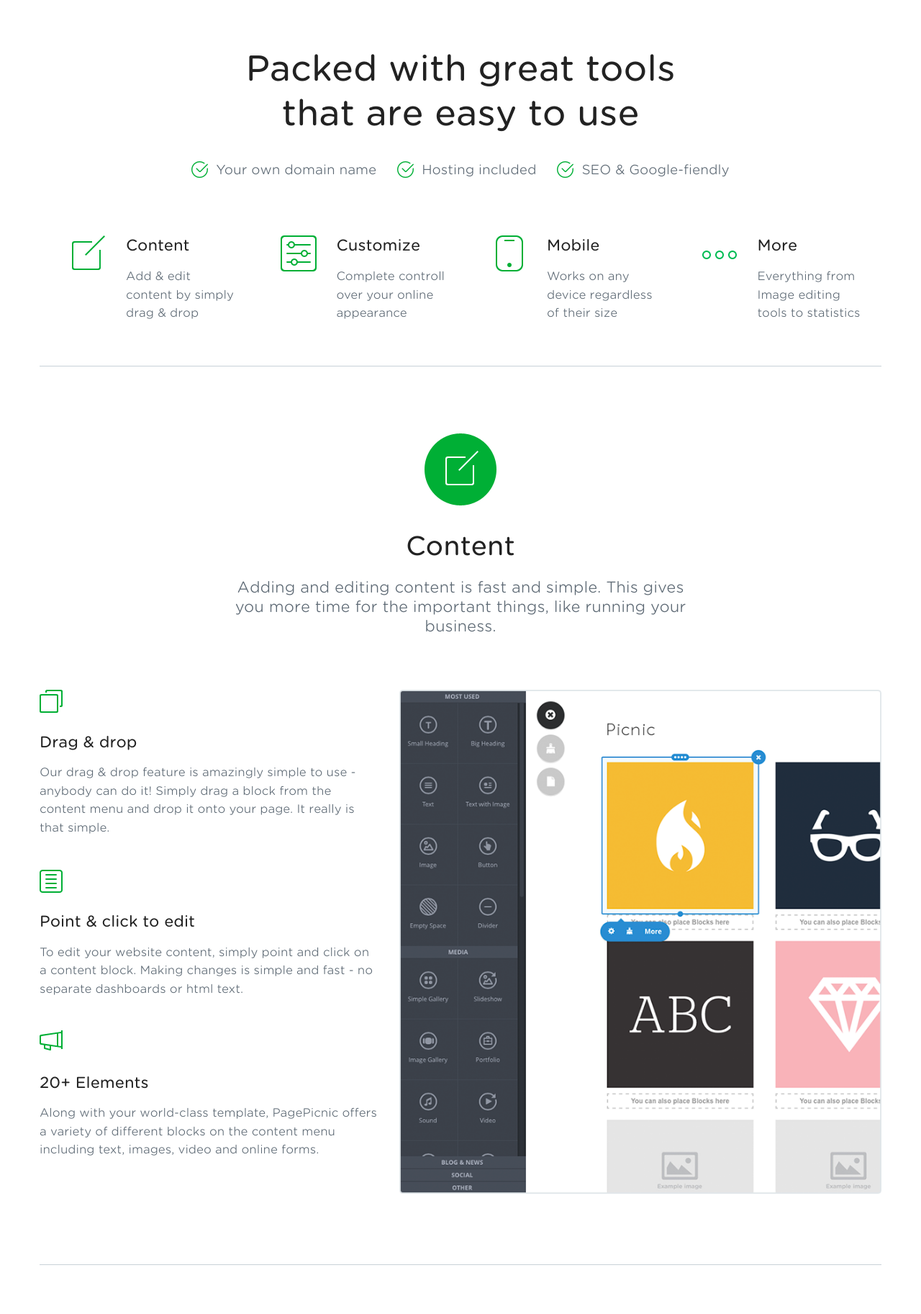
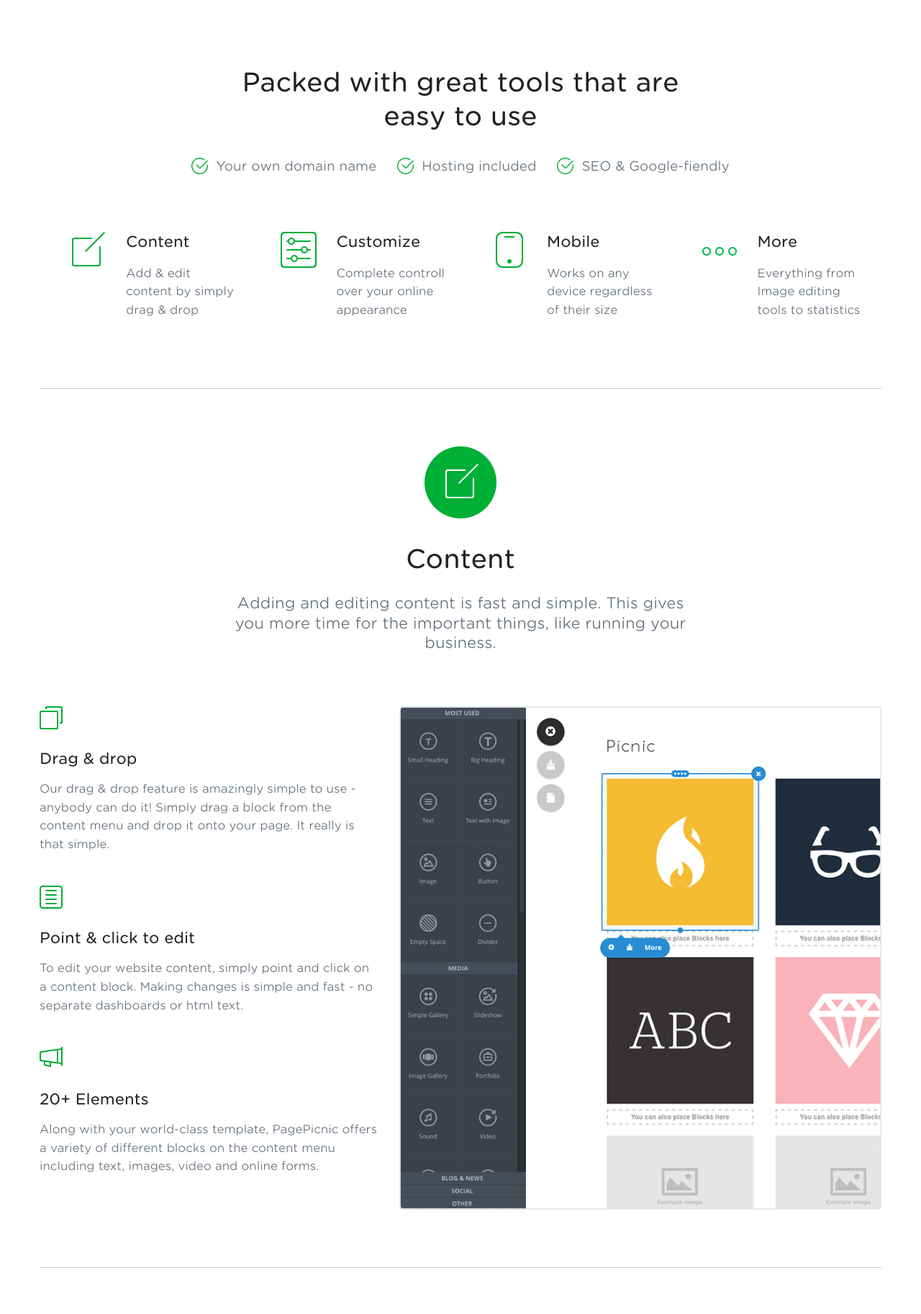
Before and after one commit to shulginilya/pagepicnic, a PHP site: page /features.html in a window 1280 px wide. Shown: the part 95-1920 px from the top of the page at 72% size. Run offline with PHP 8.4, Linux system fonts and the light colour scheme; style sheets or scripts are compiled from the project's sources; some libraries are stand-ins or nearby versions.

Commit message:
ongoing updates

```diff
--- a/allfeatures.html
+++ b/allfeatures.html
@@ -418,7 +418,7 @@
       </div>
 
 
-      <div class='start_trial_section'>
+      <div class='start_trial_section regular_content_block'>
         <div class='container'>
             <div class='row clearfix'>
                 <h1 class='h'>Start your free 30-day trial </h1>
--- a/css/elements.css
+++ b/css/elements.css
@@ -458,8 +458,8 @@ body .header.fixed {
 }
 /* line 370, ../sass/elements.scss */
 body .regular_content_block .container {
-  padding-top: 90px;
-  padding-bottom: 100px;
+  padding-top: 80px;
+  padding-bottom: 80px;
 }
 /* line 374, ../sass/elements.scss */
 body .regular_content_block .h {
--- a/css/features.css
+++ b/css/features.css
@@ -1,11 +1,9 @@
 @import url("elements.css");
 /* line 4, ../sass/features.scss */
 .features_intro_section .container {
-  padding-top: 53px;
-  padding-bottom: 45px;
   border-bottom: solid 1px #c8d1d8;
 }
-/* line 9, ../sass/features.scss */
+/* line 7, ../sass/features.scss */
 .features_intro_section .h {
   font-size: 48px;
   color: #222222;
@@ -14,16 +12,16 @@
   margin: 0 auto;
   text-align: center;
 }
-/* line 17, ../sass/features.scss */
+/* line 15, ../sass/features.scss */
 .features_intro_section .init_f_list_wrap {
   margin-top: 35px;
 }
-/* line 21, ../sass/features.scss */
+/* line 19, ../sass/features.scss */
 .features_intro_section .init_f_list li {
   display: inline-block;
   margin-right: 25px;
 }
-/* line 24, ../sass/features.scss */
+/* line 22, ../sass/features.scss */
 .features_intro_section .init_f_list li p {
   line-height: 23px;
   font-size: 18px;
@@ -32,59 +30,57 @@
   text-align: left;
   font-weight: 200;
 }
-/* line 33, ../sass/features.scss */
+/* line 31, ../sass/features.scss */
 .features_intro_section .init_f_list li:last-child {
   margin-right: 0px;
 }
-/* line 37, ../sass/features.scss */
+/* line 35, ../sass/features.scss */
 .features_intro_section .full_f_list_wrap {
   margin-top: 80px;
 }
-/* line 41, ../sass/features.scss */
+/* line 39, ../sass/features.scss */
 .features_intro_section .full_f_list li.ffl_item {
   margin-bottom: 15px;
 }
-/* line 43, ../sass/features.scss */
+/* line 41, ../sass/features.scss */
 .features_intro_section .full_f_list li.ffl_item .lf {
   float: left;
   width: 40%;
 }
-/* line 46, ../sass/features.scss */
+/* line 44, ../sass/features.scss */
 .features_intro_section .full_f_list li.ffl_item .lf img {
   display: block;
   max-width: 100%;
   margin: 0 auto;
 }
-/* line 52, ../sass/features.scss */
+/* line 50, ../sass/features.scss */
 .features_intro_section .full_f_list li.ffl_item .rf {
   float: left;
   width: 60%;
 }
-/* line 55, ../sass/features.scss */
+/* line 53, ../sass/features.scss */
 .features_intro_section .full_f_list li.ffl_item .rf p.rf_r {
   font-size: 16px;
   line-height: 1.6em;
   font-weight: 200;
 }
-/* line 60, ../sass/features.scss */
+/* line 58, ../sass/features.scss */
 .features_intro_section .full_f_list li.ffl_item .rf .rf_h {
   font-size: 21px;
   color: #222222;
   margin-bottom: 17px;
 }
 
-/* line 71, ../sass/features.scss */
+/* line 69, ../sass/features.scss */
 .full_content_section .container {
-  padding-top: 93px;
-  padding-bottom: 98px;
   border-bottom: solid 1px #c8d1d8;
 }
-/* line 77, ../sass/features.scss */
+/* line 73, ../sass/features.scss */
 .full_content_section .img_ic_holder img {
   display: block;
   margin: 0 auto;
 }
-/* line 82, ../sass/features.scss */
+/* line 78, ../sass/features.scss */
 .full_content_section .h {
   font-size: 36px;
   color: #222222;
@@ -92,7 +88,7 @@
   text-align: center;
   margin-bottom: 20px;
 }
-/* line 89, ../sass/features.scss */
+/* line 85, ../sass/features.scss */
 .full_content_section .disc {
   text-align: center;
   font-size: 21px;
@@ -102,11 +98,11 @@
   margin-bottom: 75px;
   font-weight: 200;
 }
-/* line 100, ../sass/features.scss */
+/* line 96, ../sass/features.scss */
 .full_content_section .fcs_desc_segment .fsc_seg_block {
   margin-bottom: 45px;
 }
-/* line 102, ../sass/features.scss */
+/* line 98, ../sass/features.scss */
 .full_content_section .fcs_desc_segment .fsc_seg_block .h {
   font-size: 21px;
   color: #222222;
@@ -114,30 +110,28 @@
   margin-top: 23px;
   margin-bottom: 16px;
 }
-/* line 109, ../sass/features.scss */
+/* line 105, ../sass/features.scss */
 .full_content_section .fcs_desc_segment .fsc_seg_block .desc {
   font-size: 16px;
   text-align: left;
   line-height: 1.6em;
   font-weight: 200;
 }
-/* line 116, ../sass/features.scss */
+/* line 112, ../sass/features.scss */
 .full_content_section .fcs_desc_segment .fsc_seg_block:last-child {
   margin-bottom: 0px;
 }
 
-/* line 123, ../sass/features.scss */
+/* line 119, ../sass/features.scss */
 .full_customize_section .container {
-  padding-top: 93px;
-  padding-bottom: 98px;
   border-bottom: solid 1px #c8d1d8;
 }
-/* line 129, ../sass/features.scss */
+/* line 123, ../sass/features.scss */
 .full_customize_section .img_ic_holder img {
   display: block;
   margin: 0 auto;
 }
-/* line 134, ../sass/features.scss */
+/* line 128, ../sass/features.scss */
 .full_customize_section .h {
   font-size: 36px;
   color: #222222;
@@ -145,7 +139,7 @@
   text-align: center;
   margin-bottom: 20px;
 }
-/* line 141, ../sass/features.scss */
+/* line 135, ../sass/features.scss */
 .full_customize_section .disc {
   text-align: center;
   font-size: 21px;
@@ -155,11 +149,11 @@
   margin-bottom: 75px;
   font-weight: 200;
 }
-/* line 151, ../sass/features.scss */
+/* line 145, ../sass/features.scss */
 .full_customize_section .f_cust_desc_segment .f_cust_seg_block {
   margin-bottom: 45px;
 }
-/* line 153, ../sass/features.scss */
+/* line 147, ../sass/features.scss */
 .full_customize_section .f_cust_desc_segment .f_cust_seg_block .h {
   font-size: 21px;
   color: #222222;
@@ -167,30 +161,28 @@
   margin-top: 23px;
   margin-bottom: 16px;
 }
-/* line 160, ../sass/features.scss */
+/* line 154, ../sass/features.scss */
 .full_customize_section .f_cust_desc_segment .f_cust_seg_block .desc {
   font-size: 16px;
   text-align: left;
   line-height: 1.6em;
   font-weight: 200;
 }
-/* line 167, ../sass/features.scss */
+/* line 161, ../sass/features.scss */
 .full_customize_section .f_cust_desc_segment .f_cust_seg_block:last-child {
   margin-bottom: 0px;
 }
 
-/* line 174, ../sass/features.scss */
+/* line 168, ../sass/features.scss */
 .full_mobile_section .container {
-  padding-top: 93px;
-  padding-bottom: 98px;
   border-bottom: solid 1px #c8d1d8;
 }
-/* line 180, ../sass/features.scss */
+/* line 172, ../sass/features.scss */
 .full_mobile_section .img_ic_holder img {
   display: block;
   margin: 0 auto;
 }
-/* line 185, ../sass/features.scss */
+/* line 177, ../sass/features.scss */
 .full_mobile_section .h {
   font-size: 36px;
   color: #222222;
@@ -198,12 +190,12 @@
   text-align: center;
   margin-bottom: 55px;
 }
-/* line 193, ../sass/features.scss */
+/* line 185, ../sass/features.scss */
 .full_mobile_section .pic_img_holder img {
   display: block;
   margin: 0 auto;
 }
-/* line 198, ../sass/features.scss */
+/* line 190, ../sass/features.scss */
 .full_mobile_section .disc {
   font-size: 17px;
   width: 760px;
@@ -212,25 +204,23 @@
   font-weight: 200;
 }
 
-/* line 208, ../sass/features.scss */
+/* line 200, ../sass/features.scss */
 .full_more_section .container {
-  padding-top: 93px;
-  padding-bottom: 98px;
   border-bottom: solid 1px #c8d1d8;
 }
-/* line 214, ../sass/features.scss */
+/* line 204, ../sass/features.scss */
 .full_more_section .img_ic_holder img {
   display: block;
   margin: 0 auto;
 }
-/* line 219, ../sass/features.scss */
+/* line 209, ../sass/features.scss */
 .full_more_section .h {
   font-size: 36px;
   color: #222222;
   margin-top: 33px;
   text-align: center;
 }
-/* line 225, ../sass/features.scss */
+/* line 215, ../sass/features.scss */
 .full_more_section .disc {
   text-align: center;
   font-size: 21px;
@@ -238,70 +228,61 @@
   margin-bottom: 93px;
   font-weight: 200;
 }
-/* line 232, ../sass/features.scss */
+/* line 222, ../sass/features.scss */
 .full_more_section .fms_blocks_rsec {
   margin-bottom: 53px;
 }
-/* line 238, ../sass/features.scss */
+/* line 228, ../sass/features.scss */
 .full_more_section .fms_blocks_rsec .fms_block .fms_h {
   font-size: 21px;
   color: #222222;
   margin-top: 20px;
   margin-bottom: 20px;
 }
-/* line 244, ../sass/features.scss */
+/* line 234, ../sass/features.scss */
 .full_more_section .fms_blocks_rsec .fms_block .fms_desc {
   font-size: 16px;
   line-height: 1.6em;
   font-weight: 200;
 }
-/* line 251, ../sass/features.scss */
+/* line 241, ../sass/features.scss */
 .full_more_section .fms_blocks_rsec:last-child {
   margin-bottom: 0px;
 }
 
-/* line 257, ../sass/features.scss */
-.full_support_team_section .container {
-  padding-top: 93px;
-  padding-bottom: 98px;
-}
-/* line 261, ../sass/features.scss */
+/* line 247, ../sass/features.scss */
 .full_support_team_section .h {
   font-size: 36px;
   color: #222222;
   margin-bottom: 20px;
   text-align: center;
 }
-/* line 267, ../sass/features.scss */
+/* line 253, ../sass/features.scss */
 .full_support_team_section .disc {
   text-align: center;
   font-size: 21px;
   margin-bottom: 50px;
   font-weight: 200;
 }
-/* line 274, ../sass/features.scss */
+/* line 260, ../sass/features.scss */
 .full_support_team_section .pic_img_holder img {
   display: block;
   margin: 0 auto;
 }
 
-/* line 282, ../sass/features.scss */
-.start_trial_section .container {
-  padding-bottom: 102px;
-}
-/* line 285, ../sass/features.scss */
+/* line 268, ../sass/features.scss */
 .start_trial_section .start_trial_form_wrap {
   margin-top: 43px;
 }
-/* line 287, ../sass/features.scss */
+/* line 270, ../sass/features.scss */
 .start_trial_section .start_trial_form_wrap input[type='text'], .start_trial_section .start_trial_form_wrap input[type='email'], .start_trial_section .start_trial_form_wrap input[type='password'] {
   margin-right: 20px;
 }
-/* line 290, ../sass/features.scss */
+/* line 273, ../sass/features.scss */
 .start_trial_section .start_trial_form_wrap .cnt {
   margin-top: 43px;
 }
-/* line 292, ../sass/features.scss */
+/* line 275, ../sass/features.scss */
 .start_trial_section .start_trial_form_wrap .cnt button {
   color: #fff;
   font-size: 21px;
@@ -310,7 +291,7 @@
   border-radius: 52px;
   padding: 17px 25px;
 }
-/* line 299, ../sass/features.scss */
+/* line 282, ../sass/features.scss */
 .start_trial_section .start_trial_form_wrap .cnt button .arrow_wrap {
   display: inline-block;
   vertical-align: middle;
@@ -319,13 +300,13 @@
   height: 19px;
   margin-left: 15px;
 }
-/* line 310, ../sass/features.scss */
+/* line 293, ../sass/features.scss */
 .start_trial_section .h {
   font-size: 36px;
   color: #222222;
   text-align: center;
 }
-/* line 315, ../sass/features.scss */
+/* line 298, ../sass/features.scss */
 .start_trial_section .disc {
   text-align: center;
   font-size: 21px;
@@ -334,79 +315,79 @@
 }
 
 @media (max-width: 767px) {
-  /* line 325, ../sass/features.scss */
+  /* line 308, ../sass/features.scss */
   .features_intro_section .h {
     width: auto;
   }
-  /* line 328, ../sass/features.scss */
+  /* line 311, ../sass/features.scss */
   .features_intro_section .init_f_list {
     width: 230px;
     margin: 0 auto;
   }
-  /* line 331, ../sass/features.scss */
+  /* line 314, ../sass/features.scss */
   .features_intro_section .init_f_list li {
     display: block;
     margin-bottom: 15px;
     margin-right: 0px;
   }
-  /* line 336, ../sass/features.scss */
+  /* line 319, ../sass/features.scss */
   .features_intro_section .init_f_list li:last-child {
     margin-bottom: 0px;
   }
 
-  /* line 342, ../sass/features.scss */
+  /* line 325, ../sass/features.scss */
   .full_mobile_section .disc {
     width: auto;
   }
 
-  /* line 347, ../sass/features.scss */
+  /* line 330, ../sass/features.scss */
   .full_content_section .disc {
     width: auto;
   }
 
-  /* line 352, ../sass/features.scss */
+  /* line 335, ../sass/features.scss */
   .full_customize_section .disc {
     width: auto;
   }
 }
 @media all and (max-width: 640px) {
-  /* line 361, ../sass/features.scss */
+  /* line 344, ../sass/features.scss */
   .full_content_section .fcs_desc_segment .fcs_desc_rline {
     float: none;
     width: 100%;
   }
-  /* line 365, ../sass/features.scss */
+  /* line 348, ../sass/features.scss */
   .full_content_section .fcs_desc_segment .fcs_desc_rline:last-child {
     margin-top: 45px;
   }
 
-  /* line 372, ../sass/features.scss */
+  /* line 355, ../sass/features.scss */
   .full_customize_section .f_cust_desc_segment .f_cust_desc_rline {
     float: none;
     width: 100%;
   }
-  /* line 376, ../sass/features.scss */
+  /* line 359, ../sass/features.scss */
   .full_customize_section .f_cust_desc_segment .f_cust_desc_rline:first-child {
     margin-bottom: 45px;
   }
 
-  /* line 383, ../sass/features.scss */
+  /* line 366, ../sass/features.scss */
   .full_more_section .fms_blocks_rsec .fms_block {
     float: none;
     width: 100%;
     margin-bottom: 53px;
   }
-  /* line 388, ../sass/features.scss */
+  /* line 371, ../sass/features.scss */
   .full_more_section .fms_blocks_rsec .fms_block:last-child {
     margin-bottom: 0px;
   }
 }
 @media all and (max-width: 400px) {
-  /* line 397, ../sass/features.scss */
+  /* line 380, ../sass/features.scss */
   .features_intro_section .h {
     font-size: 28px;
   }
-  /* line 401, ../sass/features.scss */
+  /* line 384, ../sass/features.scss */
   .features_intro_section .full_f_list li.ffl_item {
     float: none;
     width: 100%;
--- a/features.html
+++ b/features.html
@@ -101,7 +101,7 @@
       <!-- ====== HEADER (END) ====== -->
 
       <!-- ====== CONTENT SECTION (START) ====== -->
-      <div class='features_intro_section'>
+      <div class='features_intro_section regular_content_block'>
         <div class='container'>
             <div class='row clearfix'>
                 <h1 class='h'>Packed with great tools that are easy to use</h1>
@@ -156,7 +156,7 @@
         </div>
       </div>
 
-      <div class='full_content_section'>
+      <div class='full_content_section regular_content_block'>
         <div class='container'>
           <div class='row clearfix'>
             <div class='img_ic_holder'><img src="./images/full_content_section_icon.png"></div>
@@ -197,7 +197,7 @@
         </div>
       </div>
 
-      <div class='full_customize_section'>
+      <div class='full_customize_section regular_content_block'>
         <div class='container'>
           <div class='row clearfix'>
             <div class='img_ic_holder'><img src="./images/full_customiz_section_icon.png"></div>
@@ -238,7 +238,7 @@
         </div>
       </div>
 
-      <div class='full_mobile_section'>
+      <div class='full_mobile_section regular_content_block'>
         <div class='container'>
           <div class='row clearfix'>
             <div class='img_ic_holder'><img src="./images/full_mobile_section_icon.png"></div>
@@ -251,7 +251,7 @@
         </div>
       </div>
 
-      <div class='full_more_section'>
+      <div class='full_more_section regular_content_block'>
         <div class='container'>
           <div class='row clearfix'>
             <div class='img_ic_holder'><img src="./images/full_more_section_icon.png"></div>
@@ -384,7 +384,7 @@
         </div>
       </div>
 
-      <div class='full_support_team_section'>
+      <div class='full_support_team_section regular_content_block'>
         <div class='container'>
           <div class='row clearfix'>
             <h1 class='h'>Support team</h1>
@@ -396,7 +396,7 @@
         </div>
       </div>
 
-      <div class='start_trial_section'>
+      <div class='start_trial_section regular_content_block'>
         <div class='container'>
             <div class='row clearfix'>
                 <h1 class='h'>Start your free 30-day trial </h1>
--- a/sass/all_features.scss
+++ b/sass/all_features.scss
@@ -38,9 +38,6 @@
 
 
 .start_trial_section {
-	.container {
-		padding-bottom: 102px;
-	}
 	.start_trial_form_wrap {
 		margin-top: 43px;
 		input[type='text'], input[type='email'], input[type='password'] {
--- a/sass/elements.scss
+++ b/sass/elements.scss
@@ -368,8 +368,8 @@ body {
 
 	.regular_content_block {
 		.container {
-			padding-top: 90px;
-			padding-bottom: 100px;
+			padding-top: 80px;
+			padding-bottom: 80px;
 		}
 		.h {
 			font-size: 36px;
--- a/sass/features.scss
+++ b/sass/features.scss
@@ -2,8 +2,6 @@
 
 .features_intro_section {
 	.container {
-		padding-top: 53px;
-		padding-bottom: 45px;
 		border-bottom: solid 1px #c8d1d8;
 	}
 	.h {
@@ -69,8 +67,6 @@
 
 .full_content_section {
 	.container {
-		padding-top: 93px;
-		padding-bottom: 98px;
 		border-bottom: solid 1px #c8d1d8;
 	}
 	.img_ic_holder {
@@ -121,8 +117,6 @@
 
 .full_customize_section {
 	.container {
-		padding-top: 93px;
-		padding-bottom: 98px;
 		border-bottom: solid 1px #c8d1d8;
 	}
 	.img_ic_holder {
@@ -172,8 +166,6 @@
 
 .full_mobile_section {
 	.container {
-		padding-top: 93px;
-		padding-bottom: 98px;
 		border-bottom: solid 1px #c8d1d8;
 	}
 	.img_ic_holder {
@@ -206,8 +198,6 @@
 
 .full_more_section {
 	.container {
-		padding-top: 93px;
-		padding-bottom: 98px;
 		border-bottom: solid 1px #c8d1d8;
 	}
 	.img_ic_holder {
@@ -254,10 +244,6 @@
 }
 
 .full_support_team_section {
-	.container {
-		padding-top: 93px;
-		padding-bottom: 98px;
-	}
 	.h {
 		font-size: 36px;
 		color: #222222;
@@ -279,9 +265,6 @@
 }
 
 .start_trial_section {
-	.container {
-		padding-bottom: 102px;
-	}
 	.start_trial_form_wrap {
 		margin-top: 43px;
 		input[type='text'], input[type='email'], input[type='password'] {
--- a/sass/templates.scss
+++ b/sass/templates.scss
@@ -3,8 +3,6 @@
 
 .choose_templates_section {
 	.container {
-		padding-top: 94px;
-		padding-bottom: 102px;
 		border-bottom: solid 1px #c8d1d8;
 	}
 	.h {
@@ -76,10 +74,6 @@
 }
 
 .start_trial_section {
-	.container {
-		padding-top: 99px;
-		padding-bottom: 102px;
-	}
 	.start_trial_form_wrap {
 		margin-top: 43px;
 		input[type='text'], input[type='email'], input[type='password'] {
--- a/templates.html
+++ b/templates.html
@@ -102,7 +102,7 @@
 
       <!-- ====== CONTENT SECTION (START) ====== -->
 
-      <div class='choose_templates_section'>
+      <div class='choose_templates_section regular_content_block'>
         <div class='container'>
           <div class='row clearfix'>
             <h1 class='h'>Choose a template to get started</h1>
@@ -260,7 +260,7 @@
         </div>
       </div>
 
-      <div class='start_trial_section'>
+      <div class='start_trial_section regular_content_block'>
         <div class='container'>
             <div class='row clearfix'>
                 <h1 class='h'>Start your free 30-day trial </h1>
```
Also changed, not shown: css/all_features.css (+7 -11 lines), css/home.css (+89 -107 lines), css/pricing.css (+70 -81 lines), css/templates.css (+30 -37 lines), home.html (+6 -6 lines), pricing.html (+4 -4 lines), sass/home.scss (+0 -14 lines), sass/pricing.scss (+0 -10 lines).
